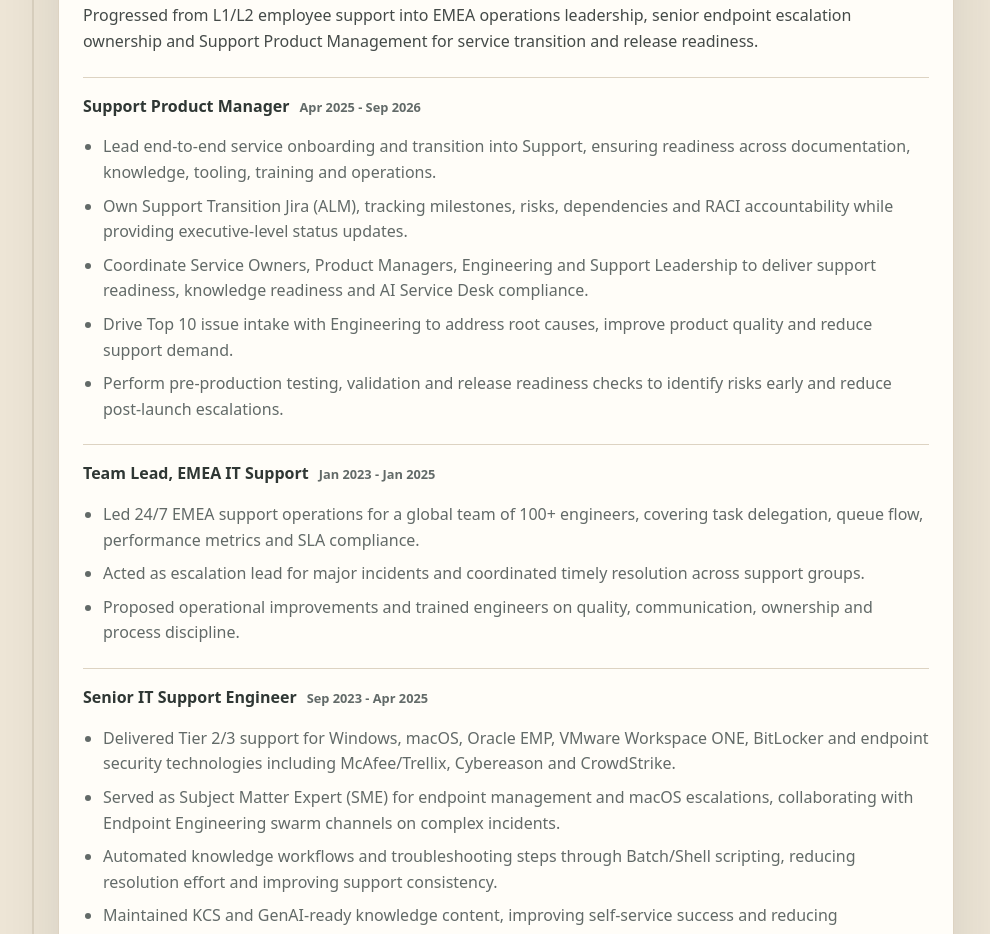
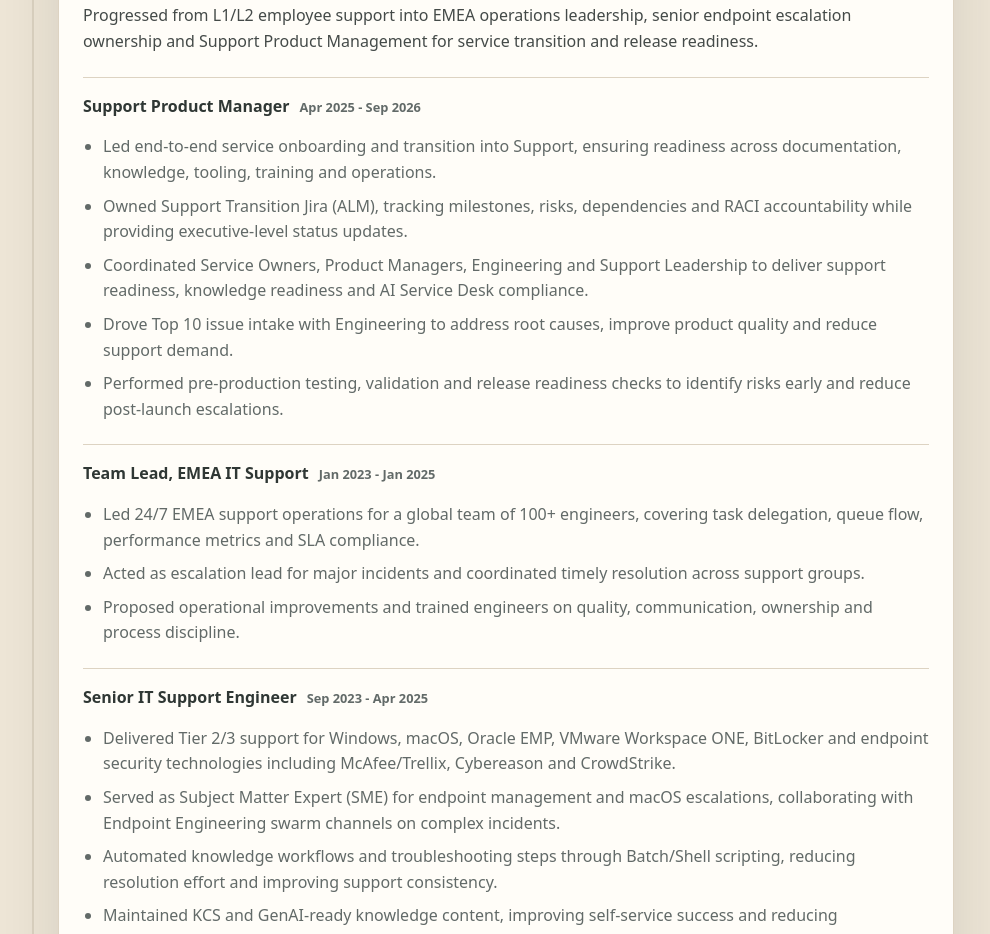
Before and after one commit to ionutmariusdutan/ionutmariusdutan.github.io, a plain HTML site: page index.html in a window 1280 px wide. Shown: the part 3147-4081 px from the top of the page, without its empty margins (246-1236 px from the left). Drawn offline with Linux system fonts and the light colour scheme.

Commit message:
Use past tense for the Support Product Manager role bullets (#41)
Claude-Session: https://claude.ai/code/session_01UXRfMG2tLt81kCzNTg6CnY

Co-authored-by: Claude <noreply@anthropic.com>

```diff
--- a/i18n.js
+++ b/i18n.js
@@ -68,16 +68,16 @@
     "Oracle role progression": "Evoluția rolurilor la Oracle",
     "Progressed from L1/L2 employee support into EMEA operations leadership, senior endpoint escalation ownership and Support Product Management for service transition and release readiness.":
       "Am evoluat de la suport L1/L2 pentru angajați la conducerea operațiunilor EMEA, responsabilitatea senior pentru escalările endpoint și Support Product Management pentru tranziția serviciilor și pregătirea lansărilor.",
-    "Lead end-to-end service onboarding and transition into Support, ensuring readiness across documentation, knowledge, tooling, training and operations.":
-      "Conduc onboarding-ul și tranziția end-to-end a serviciilor în Support, asigurând pregătirea la nivel de documentație, cunoștințe, instrumente, training și operațiuni.",
-    "Own Support Transition Jira (ALM), tracking milestones, risks, dependencies and RACI accountability while providing executive-level status updates.":
-      "Dețin Support Transition Jira (ALM), urmărind milestone-uri, riscuri, dependențe și responsabilitate RACI, oferind actualizări de status la nivel executiv.",
-    "Coordinate Service Owners, Product Managers, Engineering and Support Leadership to deliver support readiness, knowledge readiness and AI Service Desk compliance.":
-      "Coordonez Service Owners, Product Managers, Engineering și conducerea Suportului pentru a livra pregătire de suport, pregătirea cunoștințelor și conformitatea AI Service Desk.",
-    "Drive Top 10 issue intake with Engineering to address root causes, improve product quality and reduce support demand.":
-      "Conduc preluarea Top 10 probleme împreună cu Engineering pentru a trata cauzele principale, a îmbunătăți calitatea produsului și a reduce cererea de suport.",
-    "Perform pre-production testing, validation and release readiness checks to identify risks early and reduce post-launch escalations.":
-      "Execut testare pre-producție, validare și verificări de pregătire pentru lansare, pentru a identifica riscurile din timp și a reduce escaladările de după lansare.",
+    "Led end-to-end service onboarding and transition into Support, ensuring readiness across documentation, knowledge, tooling, training and operations.":
+      "Am condus onboarding-ul și tranziția end-to-end a serviciilor în Support, asigurând pregătirea la nivel de documentație, cunoștințe, instrumente, training și operațiuni.",
+    "Owned Support Transition Jira (ALM), tracking milestones, risks, dependencies and RACI accountability while providing executive-level status updates.":
+      "Am deținut Support Transition Jira (ALM), urmărind milestone-uri, riscuri, dependențe și responsabilitate RACI, oferind actualizări de status la nivel executiv.",
+    "Coordinated Service Owners, Product Managers, Engineering and Support Leadership to deliver support readiness, knowledge readiness and AI Service Desk compliance.":
+      "Am coordonat Service Owners, Product Managers, Engineering și conducerea Suportului pentru a livra pregătire de suport, pregătirea cunoștințelor și conformitatea AI Service Desk.",
+    "Drove Top 10 issue intake with Engineering to address root causes, improve product quality and reduce support demand.":
+      "Am condus preluarea Top 10 probleme împreună cu Engineering pentru a trata cauzele principale, a îmbunătăți calitatea produsului și a reduce cererea de suport.",
+    "Performed pre-production testing, validation and release readiness checks to identify risks early and reduce post-launch escalations.":
+      "Am executat testare pre-producție, validare și verificări de pregătire pentru lansare, pentru a identifica riscurile din timp și a reduce escaladările de după lansare.",
     "Led 24/7 EMEA support operations for a global team of 100+ engineers, covering task delegation, queue flow, performance metrics and SLA compliance.":
       "Am condus operațiunile de suport EMEA 24/7 pentru o echipă globală de 100+ ingineri, acoperind delegarea sarcinilor, fluxul cozilor, metricile de performanță și conformitatea SLA.",
     "Acted as escalation lead for major incidents and coordinated timely resolution across support groups.":
--- a/index.html
+++ b/index.html
@@ -275,11 +275,11 @@
                 <div class="role-detail">
                   <h4>Support Product Manager <span>Apr 2025 - Sep 2026</span></h4>
                   <ul>
-                    <li>Lead end-to-end service onboarding and transition into Support, ensuring readiness across documentation, knowledge, tooling, training and operations.</li>
-                    <li>Own Support Transition Jira (ALM), tracking milestones, risks, dependencies and RACI accountability while providing executive-level status updates.</li>
-                    <li>Coordinate Service Owners, Product Managers, Engineering and Support Leadership to deliver support readiness, knowledge readiness and AI Service Desk compliance.</li>
-                    <li>Drive Top 10 issue intake with Engineering to address root causes, improve product quality and reduce support demand.</li>
-                    <li>Perform pre-production testing, validation and release readiness checks to identify risks early and reduce post-launch escalations.</li>
+                    <li>Led end-to-end service onboarding and transition into Support, ensuring readiness across documentation, knowledge, tooling, training and operations.</li>
+                    <li>Owned Support Transition Jira (ALM), tracking milestones, risks, dependencies and RACI accountability while providing executive-level status updates.</li>
+                    <li>Coordinated Service Owners, Product Managers, Engineering and Support Leadership to deliver support readiness, knowledge readiness and AI Service Desk compliance.</li>
+                    <li>Drove Top 10 issue intake with Engineering to address root causes, improve product quality and reduce support demand.</li>
+                    <li>Performed pre-production testing, validation and release readiness checks to identify risks early and reduce post-launch escalations.</li>
                   </ul>
                 </div>
 
```
